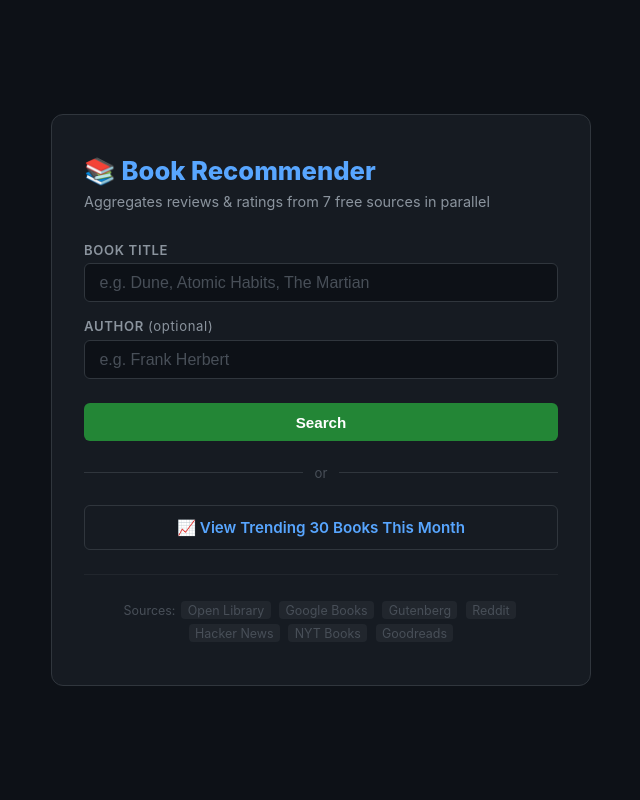
After one commit to chandrasekhar-jinendran/Web-scraping-for-book-recommendations, a Flask app: template templates/index.html in a window 1280 px wide. The commit adds this page. Shown: the whole page, without its empty margins (319-959 px from the left). Run offline with Flask 3, Linux system fonts and the light colour scheme; the template is opened without the code that fills it, so the values that code supplies are empty.

Commit message:
Add Flask web app with minimal UI and Render.com deployment config
- app.py: Flask routes for /, /trending, /book with async scraping
- templates/index.html: home page with search form and loading overlay
- templates/report.html.j2: web-mode nav bar (Back to Home / Trending 30)
- renderer.py: render_to_string() for in-memory HTML generation
- requirements.txt: added Flask and gunicorn
- Procfile + render.yaml: Render.com deployment config
- runtime.txt: Python 3.11
- config.py: FLASK_SECRET_KEY from env

```diff
--- /dev/null
+++ b/app.py
@@ -0,0 +1,120 @@
+#!/usr/bin/env python3
+"""
+Flask web app for the book recommendation scraper.
+
+Routes:
+  GET /           Home page — search form + trending link
+  GET /trending   Trending 30 books of the month
+  GET /book       Book deep-dive (?title=...&author=...)
+"""
+from __future__ import annotations
+
+import asyncio
+import logging
+from datetime import datetime
+from typing import Optional
+
+from flask import Flask, redirect, render_template, request, url_for
+
+from aggregator import BookDataAggregator
+from renderer import ReportRenderer
+from scrapers import (
+    GoodreadsScraper,
+    GoogleBooksScraper,
+    GutenbergScraper,
+    HackerNewsScraper,
+    NYTScraper,
+    OpenLibraryScraper,
+    RedditScraper,
+)
+from scrapers.base import ScraperResult
+import config
+
+logger = logging.getLogger(__name__)
+app = Flask(__name__)
+app.secret_key = config.__dict__.get("FLASK_SECRET_KEY", "dev-secret")
+
+
+# ---------------------------------------------------------------------------
+# Shared scraper helpers
+# ---------------------------------------------------------------------------
+
+def _build_scrapers() -> list:
+    scrapers = [
+        OpenLibraryScraper(),
+        GoogleBooksScraper(),
+        GutenbergScraper(),
+        HackerNewsScraper(),
+        RedditScraper(),
+        GoodreadsScraper(),
+    ]
+    if config.SOURCES["nyt"]["enabled"]:
+        scrapers.append(NYTScraper())
+    return scrapers
+
+
+async def _safe_scrape_trending(scraper) -> ScraperResult:
+    try:
+        async with scraper:
+            return await scraper.scrape_trending()
+    except Exception as exc:
+        logger.warning("Scraper %s failed: %s", scraper.name, exc)
+        return ScraperResult(scraper_name=scraper.name, success=False, error_message=str(exc))
+
+
+async def _safe_scrape_book(scraper, title: str, author: Optional[str]) -> ScraperResult:
+    try:
+        async with scraper:
+            return await scraper.scrape_book(title, author)
+    except Exception as exc:
+        logger.warning("Scraper %s failed: %s", scraper.name, exc)
+        return ScraperResult(scraper_name=scraper.name, success=False, error_message=str(exc))
+
+
+async def _run_trending():
+    scrapers = _build_scrapers()
+    results = await asyncio.gather(*[_safe_scrape_trending(s) for s in scrapers])
+    generated_at = datetime.now().strftime("%Y-%m-%d %H:%M")
+    return BookDataAggregator().aggregate_trending(list(results), generated_at)
+
+
+async def _run_book(title: str, author: Optional[str]):
+    scrapers = _build_scrapers()
+    results = await asyncio.gather(*[_safe_scrape_book(s, title, author) for s in scrapers])
+    generated_at = datetime.now().strftime("%Y-%m-%d %H:%M")
+    return BookDataAggregator().aggregate_book(list(results), title, author, generated_at)
+
+
+# ---------------------------------------------------------------------------
+# Routes
+# ---------------------------------------------------------------------------
+
+@app.route("/")
+def index():
+    return render_template("index.html")
+
+
+@app.route("/trending")
+def trending():
+    report = asyncio.run(_run_trending())
+    html = ReportRenderer().render_to_string(report, web_mode=True)
+    return html
+
+
+@app.route("/book")
+def book():
+    title = request.args.get("title", "").strip()
+    author = request.args.get("author", "").strip() or None
+    if not title:
+        return redirect(url_for("index"))
+    report = asyncio.run(_run_book(title, author))
+    html = ReportRenderer().render_to_string(report, web_mode=True)
+    return html
+
+
+# ---------------------------------------------------------------------------
+# Entry point
+# ---------------------------------------------------------------------------
+
+if __name__ == "__main__":
+    app.run(host="0.0.0.0", port=5000, debug=False)
--- a/config.py
+++ b/config.py
@@ -5,6 +5,7 @@ from dotenv import load_dotenv
 load_dotenv()
 
 NYT_API_KEY = os.getenv("NYT_API_KEY")
+FLASK_SECRET_KEY = os.getenv("FLASK_SECRET_KEY", "dev-secret-change-in-production")
 REDDIT_CLIENT_ID = os.getenv("REDDIT_CLIENT_ID")
 REDDIT_CLIENT_SECRET = os.getenv("REDDIT_CLIENT_SECRET")
 REDDIT_USER_AGENT = os.getenv("REDDIT_USER_AGENT", "BookScraper/1.0")
--- a/requirements.txt
+++ b/requirements.txt
@@ -1,6 +1,8 @@
+flask>=3.0.0
 httpx>=0.27.0
 beautifulsoup4>=4.12.0
 lxml>=5.0.0
 praw>=7.7.0
 jinja2>=3.1.0
 python-dotenv>=1.0.0
+gunicorn>=21.2.0
--- /dev/null
+++ b/runtime.txt
@@ -0,0 +1 @@
+python-3.11.0
--- /dev/null
+++ b/templates/index.html
@@ -0,0 +1,201 @@
+<!DOCTYPE html>
+<html lang="en">
+<head>
+  <meta charset="UTF-8">
+  <meta name="viewport" content="width=device-width, initial-scale=1.0">
+  <title>Book Recommender</title>
+  <style>
+    *, *::before, *::after { box-sizing: border-box; margin: 0; padding: 0; }
+    body {
+      background: #0d1117;
+      color: #e6edf3;
+      font-family: -apple-system, BlinkMacSystemFont, "Segoe UI", system-ui, sans-serif;
+      min-height: 100vh;
+      display: flex;
+      flex-direction: column;
+      align-items: center;
+      justify-content: center;
+      padding: 2rem;
+    }
+
+    .card {
+      background: #161b22;
+      border: 1px solid #30363d;
+      border-radius: 12px;
+      padding: 2.5rem 2rem;
+      width: 100%;
+      max-width: 540px;
+    }
+
+    h1 {
+      font-size: 1.6rem;
+      font-weight: 800;
+      color: #58a6ff;
+      margin-bottom: 0.4rem;
+    }
+    .subtitle {
+      color: #8b949e;
+      font-size: 0.9rem;
+      margin-bottom: 2rem;
+    }
+
+    label {
+      display: block;
+      font-size: 0.82rem;
+      font-weight: 600;
+      color: #8b949e;
+      text-transform: uppercase;
+      letter-spacing: 0.05em;
+      margin-bottom: 0.35rem;
+    }
+
+    input[type="text"] {
+      width: 100%;
+      background: #0d1117;
+      border: 1px solid #30363d;
+      border-radius: 6px;
+      color: #e6edf3;
+      font-size: 1rem;
+      padding: 0.6rem 0.9rem;
+      margin-bottom: 1rem;
+      outline: none;
+      transition: border-color 0.15s;
+    }
+    input[type="text"]:focus { border-color: #58a6ff; }
+    input[type="text"]::placeholder { color: #484f58; }
+
+    .btn-row { display: flex; gap: 0.75rem; margin-top: 0.5rem; }
+
+    button {
+      flex: 1;
+      padding: 0.65rem 1rem;
+      border: none;
+      border-radius: 6px;
+      font-size: 0.95rem;
+      font-weight: 600;
+      cursor: pointer;
+      transition: opacity 0.15s;
+    }
+    button:hover { opacity: 0.85; }
+
+    .btn-primary { background: #238636; color: #fff; }
+    .btn-secondary { background: #21262d; color: #58a6ff; border: 1px solid #30363d; }
+
+    .divider {
+      text-align: center;
+      color: #484f58;
+      font-size: 0.82rem;
+      margin: 1.5rem 0;
+      display: flex; align-items: center; gap: 0.75rem;
+    }
+    .divider::before, .divider::after {
+      content: ""; flex: 1; height: 1px; background: #30363d;
+    }
+
+    .trending-btn {
+      display: block; width: 100%;
+      padding: 0.75rem;
+      background: #161b22;
+      border: 1px solid #30363d;
+      border-radius: 6px;
+      color: #58a6ff;
+      font-size: 0.95rem;
+      font-weight: 600;
+      text-align: center;
+      text-decoration: none;
+      cursor: pointer;
+      transition: background 0.15s, border-color 0.15s;
+    }
+    .trending-btn:hover { background: #21262d; border-color: #58a6ff; }
+
+    .sources {
+      margin-top: 1.5rem;
+      padding-top: 1.5rem;
+      border-top: 1px solid #21262d;
+      font-size: 0.78rem;
+      color: #484f58;
+      text-align: center;
+    }
+    .sources span {
+      display: inline-block;
+      background: #21262d;
+      border-radius: 4px;
+      padding: 0.1rem 0.4rem;
+      margin: 0.15rem;
+    }
+
+    /* Loading overlay */
+    #loading {
+      display: none;
+      position: fixed; inset: 0;
+      background: rgba(13,17,23,0.92);
+      z-index: 999;
+      flex-direction: column;
+      align-items: center;
+      justify-content: center;
+      gap: 1rem;
+    }
+    #loading.active { display: flex; }
+    .spinner {
+      width: 44px; height: 44px;
+      border: 4px solid #30363d;
+      border-top-color: #58a6ff;
+      border-radius: 50%;
+      animation: spin 0.8s linear infinite;
+    }
+    @keyframes spin { to { transform: rotate(360deg); } }
+    #loading p { color: #8b949e; font-size: 0.95rem; }
+    #loading .note { color: #484f58; font-size: 0.8rem; }
+  </style>
+</head>
+<body>
+
+<div class="card">
+  <h1>📚 Book Recommender</h1>
+  <p class="subtitle">Aggregates reviews &amp; ratings from 7 free sources in parallel</p>
+
+  <form action="/book" method="get" onsubmit="showLoading('Searching across all sources…')">
+    <label for="title">Book title</label>
+    <input id="title" name="title" type="text" placeholder="e.g. Dune, Atomic Habits, The Martian" autocomplete="off" required>
+
+    <label for="author">Author <span style="font-weight:400;text-transform:none;">(optional)</span></label>
+    <input id="author" name="author" type="text" placeholder="e.g. Frank Herbert">
+
+    <div class="btn-row">
+      <button type="submit" class="btn-primary">Search</button>
+    </div>
+  </form>
+
+  <div class="divider">or</div>
+
+  <a class="trending-btn" href="/trending" onclick="showLoading('Fetching trending books of the month…'); return true;">
+    📈 View Trending 30 Books This Month
+  </a>
+
+  <div class="sources">
+    Sources:
+    <span>Open Library</span>
+    <span>Google Books</span>
+    <span>Gutenberg</span>
+    <span>Reddit</span>
+    <span>Hacker News</span>
+    <span>NYT Books</span>
+    <span>Goodreads</span>
+  </div>
+</div>
+
+<div id="loading">
+  <div class="spinner"></div>
+  <p id="loading-msg">Fetching data…</p>
+  <span class="note">Scraping 7 sources in parallel — takes 20–60 s</span>
+</div>
+
+<script>
+function showLoading(msg) {
+  document.getElementById('loading-msg').textContent = msg || 'Fetching data…';
+  document.getElementById('loading').classList.add('active');
+}
+</script>
+
+</body>
+</html>
```
Also changed, not shown: render.yaml (added, +17 -0 lines), renderer.py (+5 -2 lines), templates/report.html.j2 (+24 -0 lines), 3 other files.
